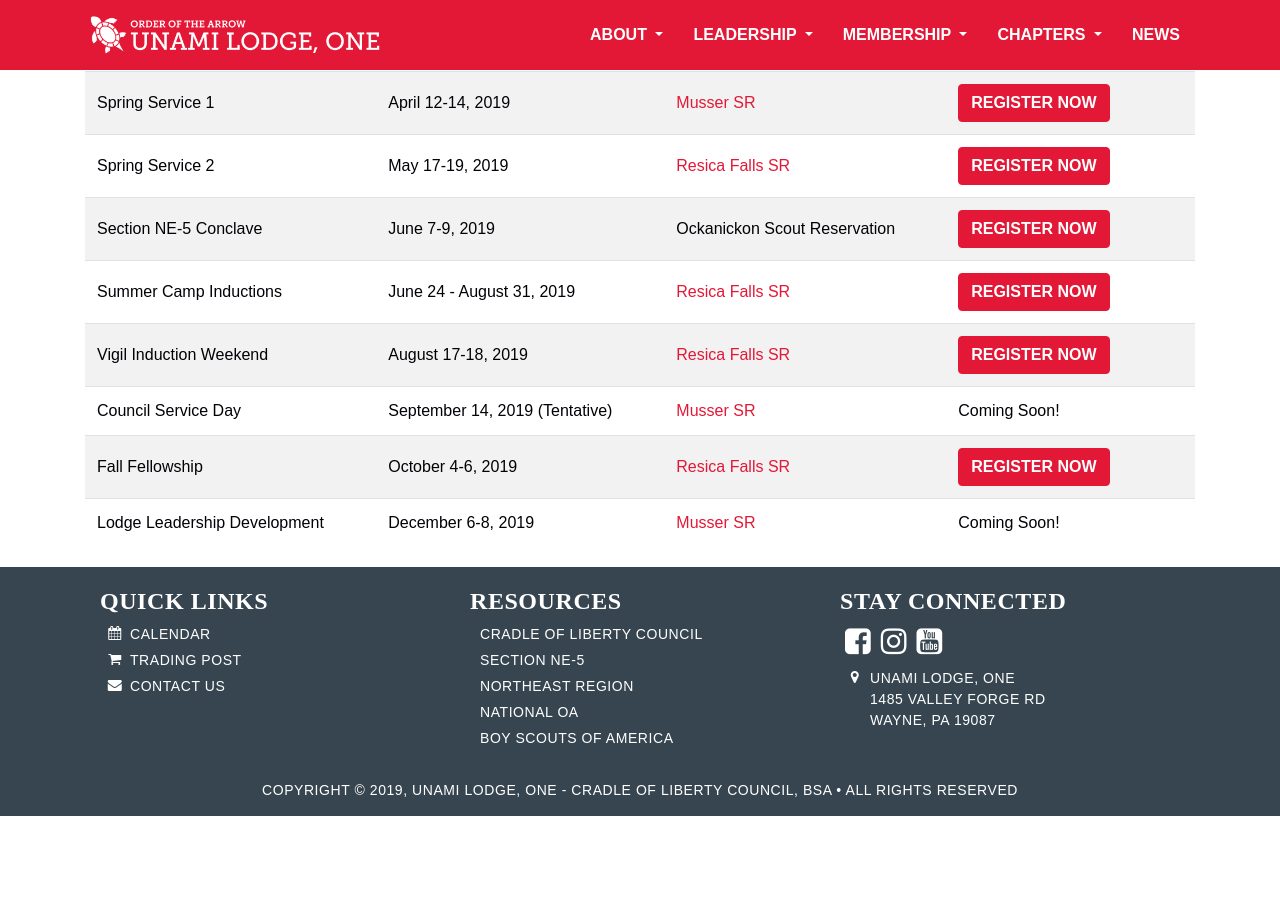
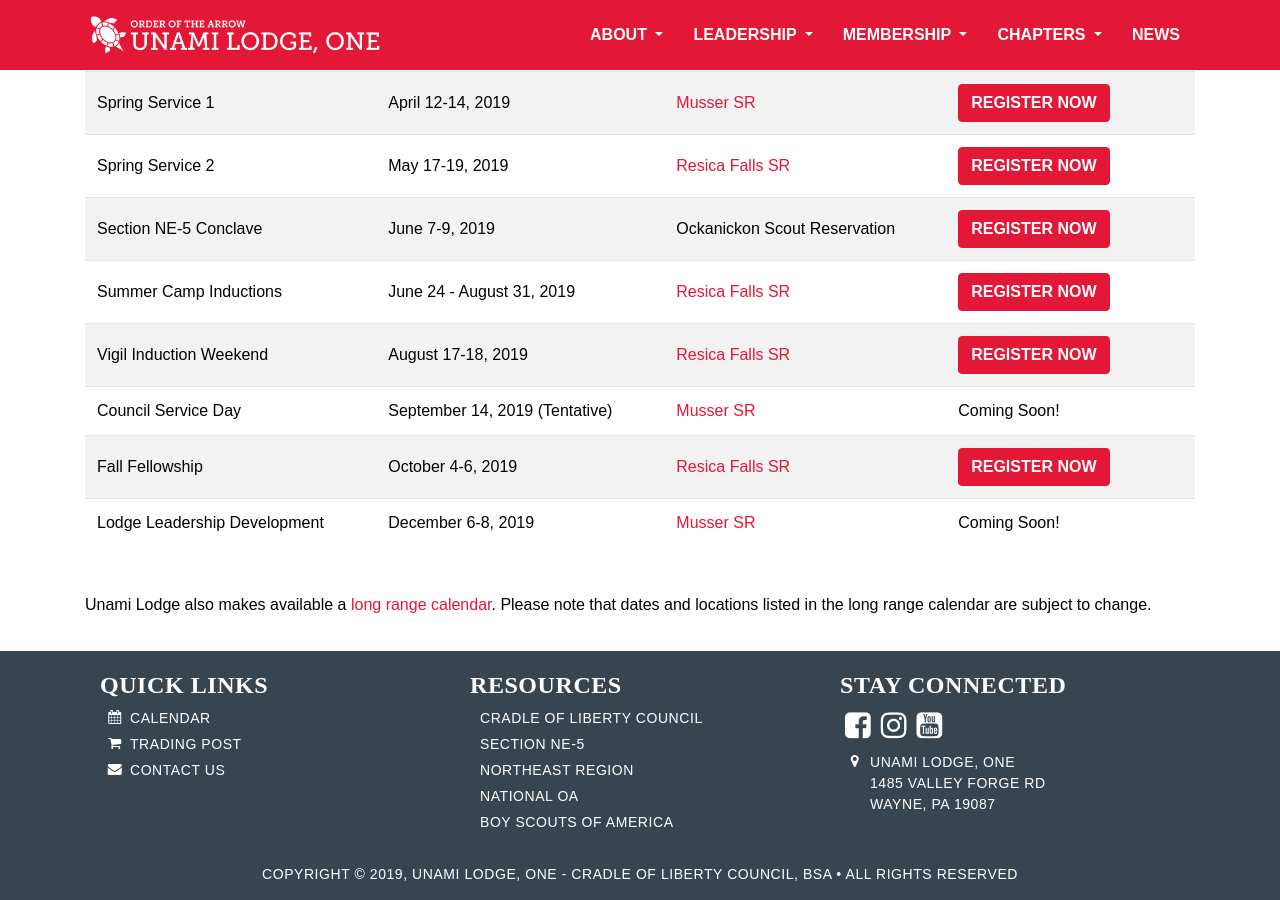
Before and after one commit to colbsa/UnamiLodge.org, a Jekyll site: the page built from calendar.md, in a window 1280 px wide and 900 px high, scrolled down 241 px. Built offline with Jekyll 4.4.1, drawn with Linux system fonts in a browser that asks for light colours; some web fonts are replaced; before the commit the page ends 1057 px from its top, so only the background shows below that.

Commit message:
Added long range calendar

```diff
--- a/calendar.md
+++ b/calendar.md
@@ -33,3 +33,5 @@
     </tbody>
   </table>
 </div>
+
+Unami Lodge also makes available a [long range calendar](/files/UnamiLodgeCalendar_2019-2022.pdf). Please note that dates and locations listed in the long range calendar are subject to change.
```
Also changed, not shown: 1 other file.
